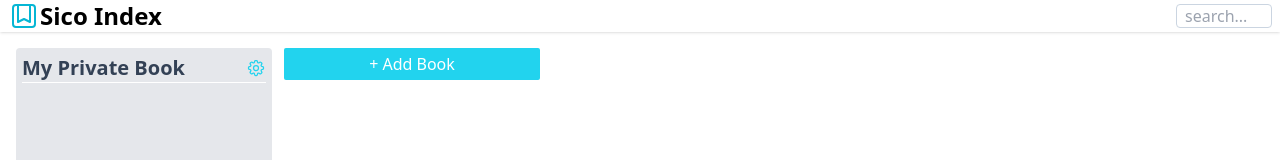
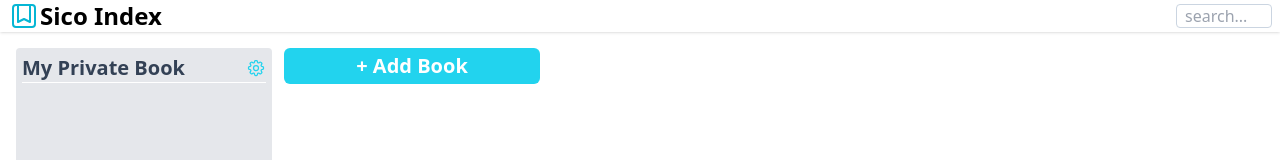
Before and after one commit to joon-dev/rpa_mip, a React (Vite) app: page / in a window 1280 px wide. Shown: the top 160 px of the page. Built offline with nearby package versions, Linux system fonts and the light colour scheme.

Commit message:
Update App.jsx

```diff
--- a/src/App.jsx
+++ b/src/App.jsx
@@ -32,7 +32,7 @@ function App() {
             ) : (
               <button
                 onClick={addBook}
-                className='mr-2 w-64 rounded-sm bg-cyan-400 px-5 py-1 font-medium text-white hover:bg-cyan-500'
+                className='mr-2 w-64 rounded-md bg-cyan-400 px-5 py-1 text-xl font-bold text-white hover:bg-cyan-500'
               >
                 + Add Book
               </button>
```
